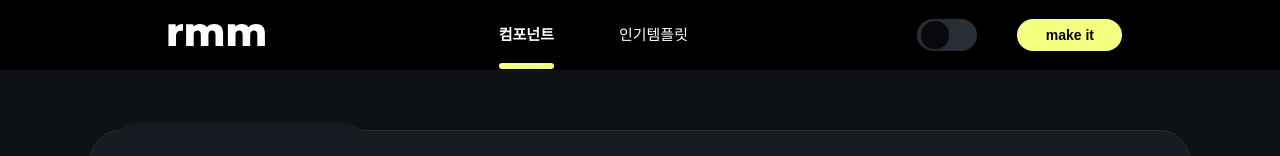
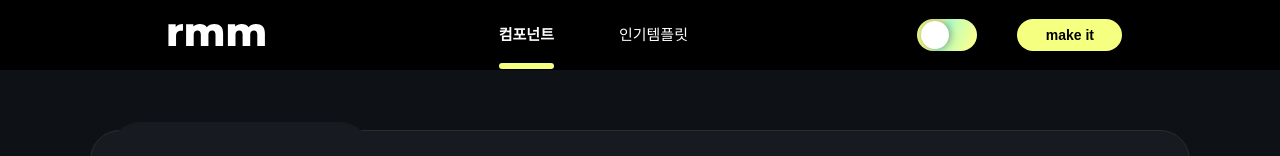
Before and after one commit to SPACE-DEV-CLUB/ReadmeMaker, a Next.js app: page / in a window 1280 px wide. Shown: the top 156 px of the page. Built offline with nearby package versions, Linux system fonts and the light colour scheme.

Commit message:
style: toggle off 디자인 추가

```diff
--- a/src/components/common/DarkModeButton.tsx
+++ b/src/components/common/DarkModeButton.tsx
@@ -20,7 +20,14 @@ const CheckBox = styled.input`
   display: flex;
   align-items: center;
   /* toggle off */
-  background: #292f37;
+  background: linear-gradient(
+    112.31deg,
+    #f0fe90 26.94%,
+    #dcfda0 35.99%,
+    #acfcc8 46.65%,
+    #ccfdb1 59.25%,
+    #f6ff92 88.98%
+  );
   ::after {
     content: '';
     z-index: 10;
@@ -29,14 +36,14 @@ const CheckBox = styled.input`
     height: 28px;
     display: block;
     border-radius: 50%;
-    background: #08090c;
+    background: white;
     position: relative;
     transition: all 0.2s ease-in-out;
-    box-shadow: 0px 0px 2px rgba(0, 0, 0, 0.12), 0px 2px 2px rgba(0, 0, 0, 0.24);
+    box-shadow: 1px 0px 8px rgba(0, 0, 0, 0.4);
   }
   /* toggle on */
   &:checked {
-    /* background-color: #08090c; */
+    background: #292f37;
     ::after {
       content: '';
       position: relative;
@@ -45,7 +52,7 @@ const CheckBox = styled.input`
       height: 28px;
       left: 28px;
       border-radius: 50%;
-      /* background: #292f37; */
+      background: #08090c;
       transition: all 0.2s ease-in-out;
     }
   }
```
